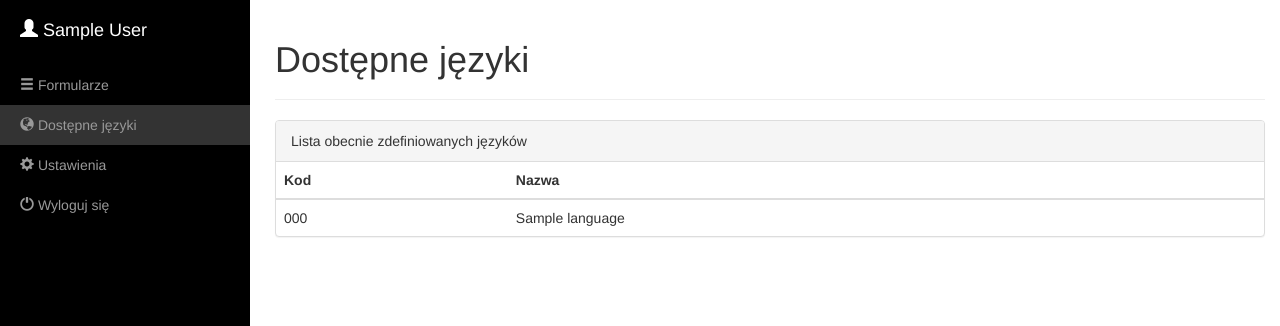
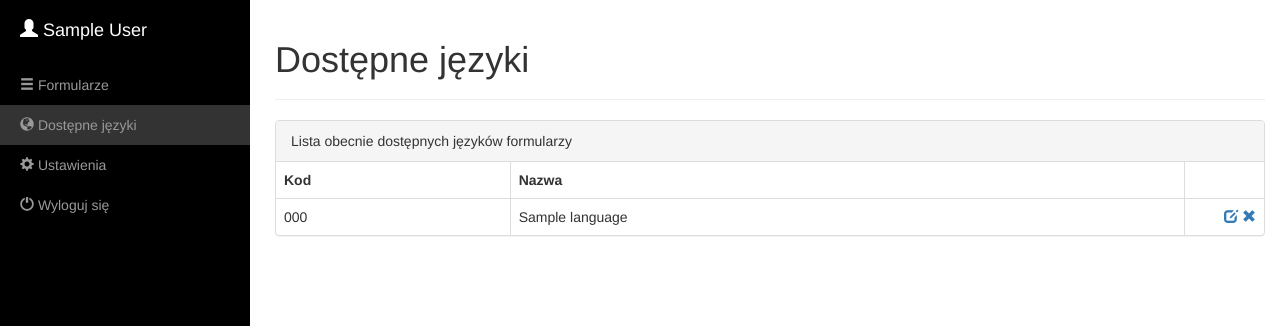
Before and after one commit to mic4ael/MasterThesis, a Django app: page /dynforms/languages in a window 1280 px wide. Shown: the top 326 px of the page. Run offline with Django 3.2, Linux system fonts and the light colour scheme; a user stored in the database is signed in; tables that the repository leaves empty hold one stand-in row (values such as "Sample post"); some libraries are stand-ins or nearby versions.

Commit message:
Render list of available lanugages

```diff
--- a/dynforms/static/dynforms/custom/css/languages.css
+++ b/dynforms/static/dynforms/custom/css/languages.css
@@ -0,0 +1,7 @@
+.languages-list td.action-buttons {
+    width: 8%;
+}
+
+.languages-list td.action-buttons span {
+    float: right;
+}
--- a/dynforms/templates/dynforms/home.html
+++ b/dynforms/templates/dynforms/home.html
@@ -15,7 +15,7 @@
 {% endblock %}
 
 {% block content %}
-    <div class="container-fluid">
-
+    <div class="page-header">
+        <h1>{% trans 'Strona główna' %}</h1>
     </div>
 {% endblock %}
--- a/dynforms/templates/dynforms/languages.html
+++ b/dynforms/templates/dynforms/languages.html
@@ -19,13 +19,14 @@
         <h1>{% trans 'Dostępne języki' %}</h1>
     </div>
     <div class="panel panel-default">
-        <div class="panel-heading">Lista obecnie zdefiniowanych języków</div>
-
-        <table class="table">
+        <div class="panel-heading">
+            {% trans 'Lista obecnie dostępnych języków formularzy' %}
+        </div>
+        <table class="table table-bordered languages-list">
             <thead>
                 <tr>
-                    <th>Kod</th>
-                    <th>Nazwa</th>
+                    <th>{% trans 'Kod' %}</th>
+                    <th>{% trans 'Nazwa' %}</th>
                     <th></th>
                 </tr>
             </thead>
@@ -34,11 +35,16 @@
                     <tr>
                         <td>{{ language.code }}</td>
                         <td>{{ language.name }}</td>
-                        <td></td>
+                        <td class="action-buttons">
+                            <span>
+                                <a href="#"><i class="glyphicon glyphicon-edit"></i></a>
+                                <a href="#"><i class="glyphicon glyphicon-remove"></i></a>
+                            </span>
+                        </td>
                     </tr>
                 {% empty %}
                     <tr>
-                        <td colspan="3">Brak zdefiniowanych języków</td>
+                        <td colspan="3">{% trans 'Brak zdefiniowanych języków' %}</td>
                     </tr>
                 {% endfor %}
             </tbody>
--- a/dynforms/templates/dynforms/layout_base.html
+++ b/dynforms/templates/dynforms/layout_base.html
@@ -23,7 +23,7 @@
             <div class="sidebar-wrapper">
                 <ul class="sidebar-nav">
                     <li class="sidebar-brand">
-                        <a href="#">
+                        <a href="{% url 'home' %}">
                             <i class="glyphicon glyphicon-user"></i>
                             {{ request.user.get_full_name }}
                         </a>
```
Also changed, not shown: dynforms/locale/en/LC_MESSAGES/django.po.
